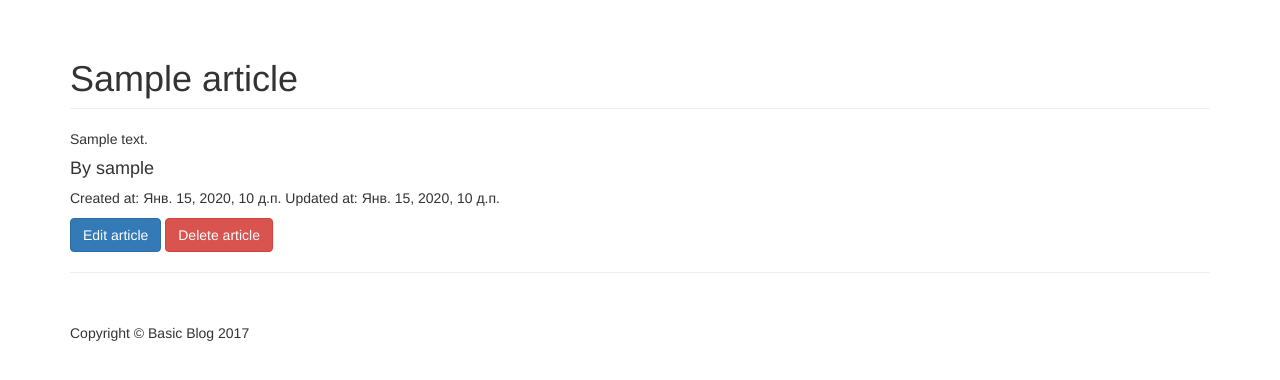
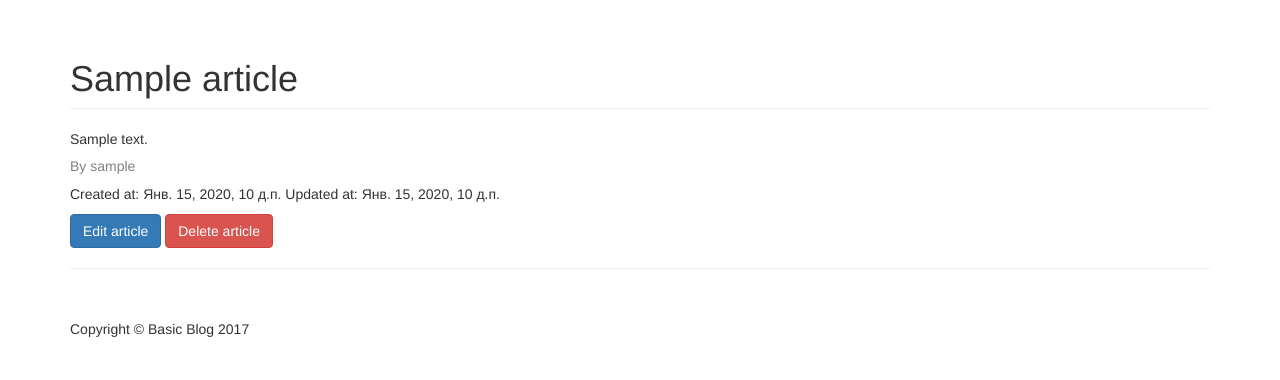
Before and after one commit to HellWithin/python, a Django app: page /1/ in a window 1280 px wide. Shown: the part 51-431 px from the top of the page. Run offline with Django 3.2, Linux system fonts and the light colour scheme; tables that the repository leaves empty hold one stand-in row (values such as "Sample post"); some libraries are stand-ins or nearby versions.

Commit message:
HTML/CSS changes

```diff
--- a/blog/static/blog/style.css
+++ b/blog/static/blog/style.css
@@ -1,5 +1,6 @@
 body {
     padding-top: 70px;
+    word-wrap: break-word;
 }
 
 footer {
@@ -10,7 +11,7 @@ h3 {
     margin-top: 0;
 }
 
-.col-md-5 h4 {
+.author {
     color: grey;
     font-size: 14px;
 }
--- a/blog/templates/blog/article.html
+++ b/blog/templates/blog/article.html
@@ -4,7 +4,7 @@
 
 {% block content %}
     <p>{{ object.text }}</p>
-    <h4>By {{ object.user|default_if_none:"Anonymous" }}</h4>
+    <h4 class="author">By {{ object.user|default_if_none:"Anonymous" }}</h4>
     <p>Created at: {{ object.pub_date }} Updated at: {{ object.change_date }}</p>
     <a type="button" class="btn btn-primary" href="{% url 'article_detail' object.id %}edit/">Edit article</a>
     <a type="button" class="btn btn-danger" href="{% url 'article_delete' object.id %}">Delete article</a>
--- a/blog/templates/blog/index.html
+++ b/blog/templates/blog/index.html
@@ -21,7 +21,7 @@
                 <div class="col-md-5">
                     <h3>{{ article.title }}</h3>
                     <p>{{ article.text|truncatechars:200 }}</p>
-                    <h4>By {{ article.user|default_if_none:"Anonymous" }}</h4>
+                    <h4 class="author">By {{ article.user|default_if_none:"Anonymous" }}</h4>
                     <a class="btn btn-primary" href="{% url 'article_detail' article.id %}">View article <span
                             class="glyphicon glyphicon-chevron-right"></span></a>
                 </div>
```
